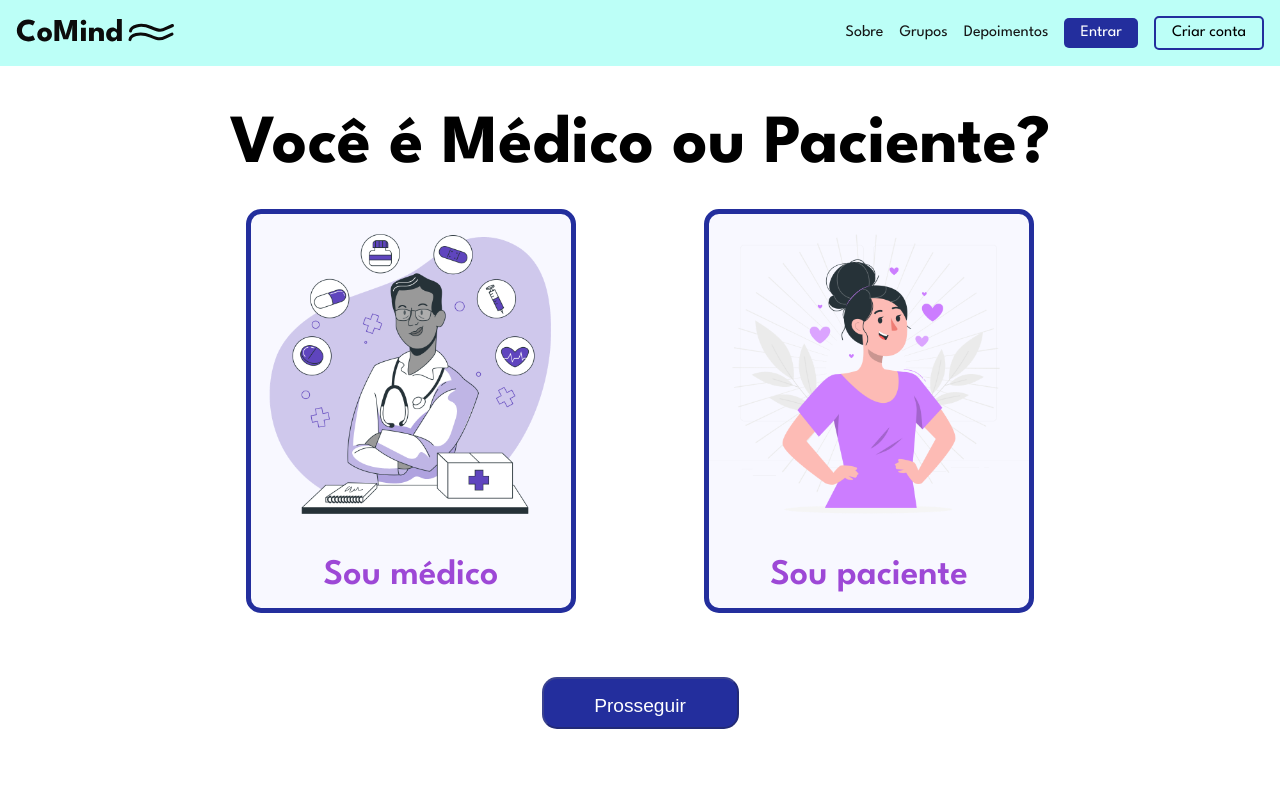
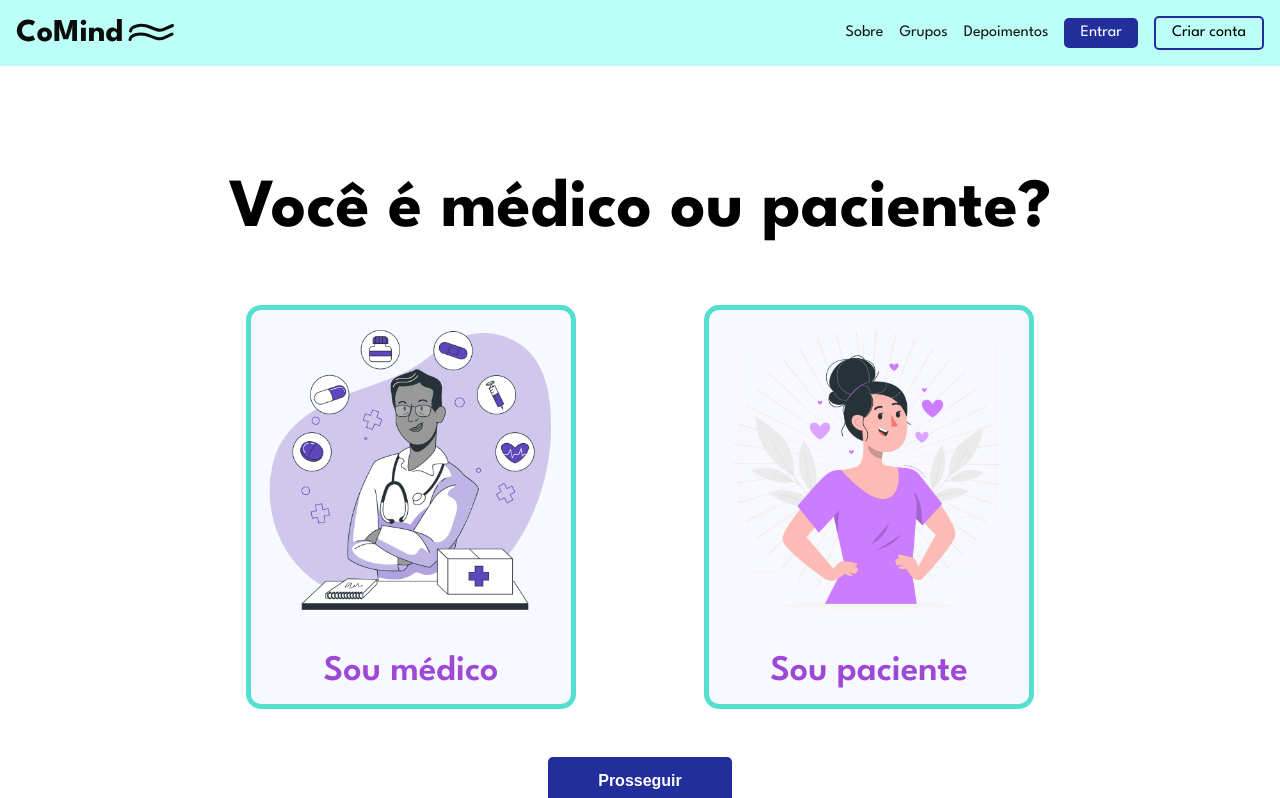
Before and after one commit to ingrydf12/coMind-Front, a React (Vite) app: page /medic-pacient in a window 1280 px wide. Shown: the top 798 px of the page. Built offline with nearby package versions, Linux system fonts and the light colour scheme.

Commit message:
fix: blur design

```diff
--- a/src/pages/Forms/MedicPacient.jsx
+++ b/src/pages/Forms/MedicPacient.jsx
@@ -1,5 +1,5 @@
-import { useNavigate} from "react-router-dom";
-import { useState} from "react";
+import { useNavigate } from "react-router-dom";
+import { useState } from "react";
 import "../../styles/MedicPacient.css";
 import doctorImage from "../../assets/doctorMedia.png";
 import pacientImage from "../../assets/pacientMedia.png";
@@ -22,7 +22,7 @@ const MedicPacient = () => {
 
     return (
         <main className="selector-main">
-            <h1 id="selector-title">Você é Médico ou Paciente?</h1>
+            <h1 id="selector-title">Você é médico ou paciente?</h1>
             <div id="selector">
                 <div
                     id="box1"
@@ -44,6 +44,7 @@ const MedicPacient = () => {
             <div id="selector-btn-side">
                 <button
                     id="btn-selector"
+                    class={`classBtn-prim ${!selectedBox ? 'btn-disabled' : ''}`}
                     onClick={buttonClick}
                     disabled={!selectedBox}
                 >
--- a/src/styles/MedicPacient.css
+++ b/src/styles/MedicPacient.css
@@ -1,6 +1,6 @@
 .selector-main {
     background-color: #FFF;
-    padding: 2rem;
+    padding: 6rem 0;
 }
 
 #selector-title {
@@ -18,20 +18,20 @@
     gap: 8rem;
     padding: 1rem;
     justify-content: center;
+    padding: 3rem;
 }
 
 .selector-box {
     text-align: center;
     border-radius: 0.9375rem;
-    border: 5px solid #232E9D;
+    border: 5px solid var(--main-color);
     background: #F8F8FF;
 }
 
 .box-contrast {
     text-align: center;
     border-radius: 0.9375rem;
-    border: 5px solid #BCFFF7;
-    background: #232E9D;
+    border: 5px solid #232E9D;
     transform: translateY(-1rem);
     transition: transform .5s;
 }
@@ -39,7 +39,6 @@
 .selector-box-blur {
     text-align: center;
     border-radius: 0.9375rem;
-    border: 5px solid #232E9D;
     background: #F8F8FF;
     filter: blur(2px);
 }
@@ -59,7 +58,7 @@
 }
 
 .subtitle-contrast {
-    color: #FFF;
+    color: black;
     font-size: 2.25rem;
     font-style: normal;
     font-weight: 600;
@@ -70,14 +69,3 @@
 #selector-btn-side {
     text-align: center;
 }
-
-#btn-selector {
-    width: 12.3125rem;
-    height: 3.25rem;
-    border-radius: 0.9375rem;
-    font-size: 1.2rem;
-    color: #FFF;
-    background: #232E9D;
-    padding: 1rem;
-    margin: 3rem;
-}
```
